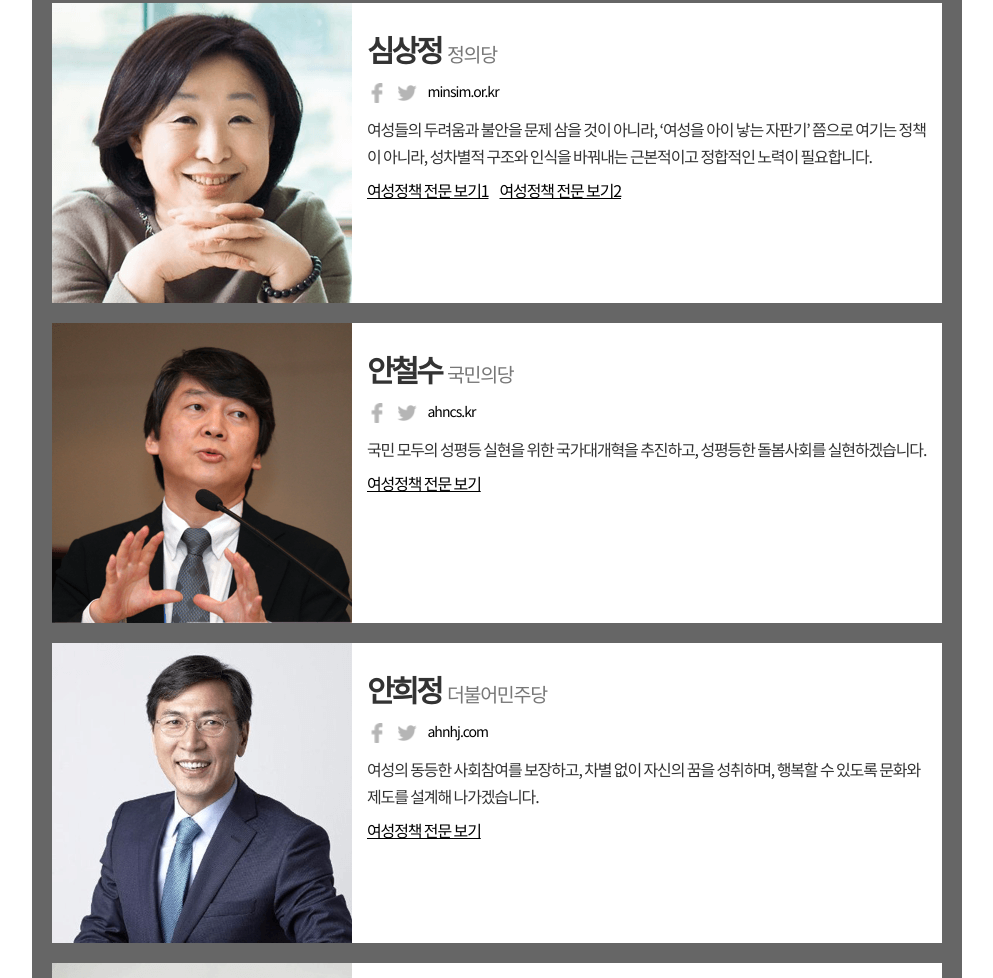
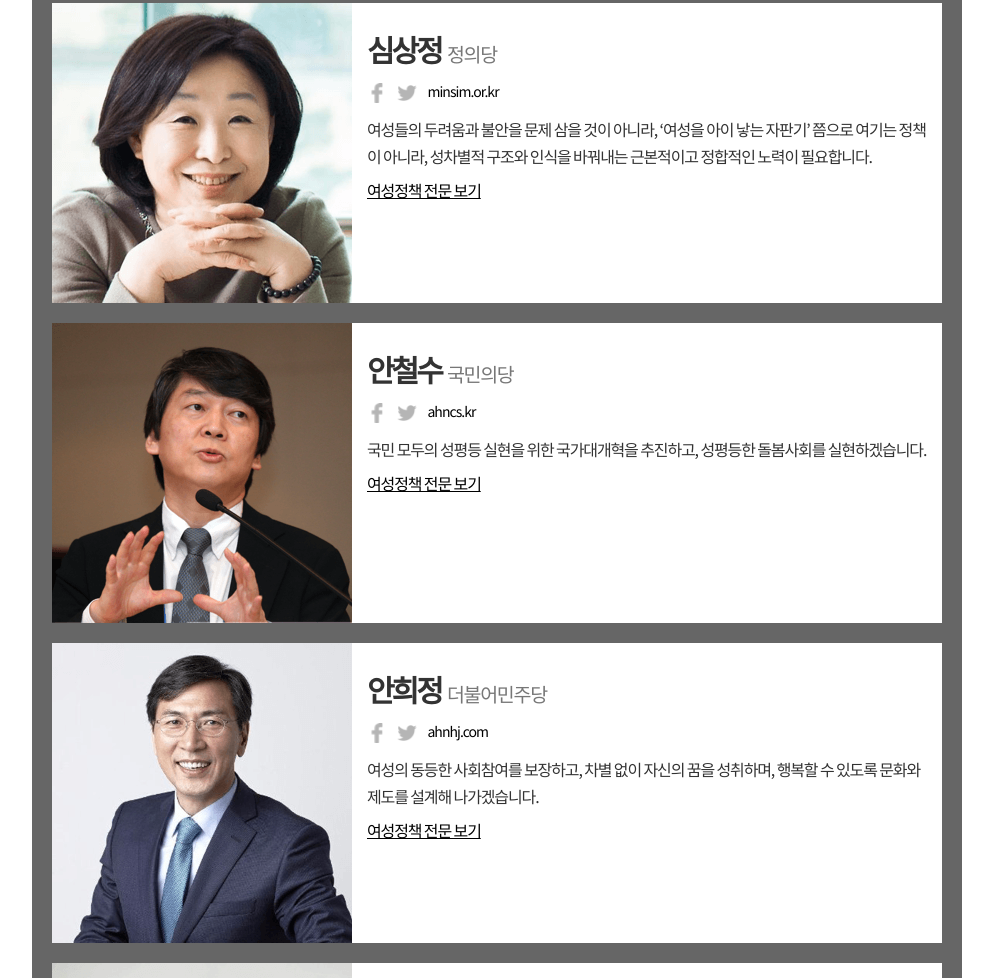
Before and after one commit to parti-xyz/wouldyou-zine, a plain HTML site: page 201703.html in a window 1280 px wide. Shown: the part 1225-2203 px from the top of the page, without its empty margins (143-1136 px from the left). Drawn offline with nearby package versions, Linux system fonts and the light colour scheme; grey boxes are pictures that could not be loaded.

Commit message:
정책 전문보기를 우주당링크로 연결합니다

```diff
--- a/201703.html
+++ b/201703.html
@@ -181,9 +181,7 @@
                                 <div class="comment">
                                     여성들의 두려움과 불안을 문제 삼을 것이 아니라, ‘여성을 아이 낳는 자판기’ 쯤으로 여기는 정책이 아니라, 성차별적 구조와 인식을 바꿔내는 근본적이고 정합적인 노력이 필요합니다.
                                 </div>
-                                <a href="http://changekorea.net/node/363" target="_blank">여성정책 전문 보기1</a>
-                                &nbsp;&nbsp;&nbsp;
-                                <a href="http://blog.naver.com/713sim/220950460799" target="_blank">여성정책 전문 보기2</a>
+                                <a href="http://wouldyouparty.org/speakers/144?agenda_id=3" target="_blank">여성정책 전문 보기</a>
                                 <iframe class="govcraft-vote-widget" width="100%" src="http://wouldyouparty.org/opinions/363/vote_widget" frameborder="0" scrolling="no" style="display: block; overflow: hidden; height: 36px; position: absolute; width: 300px; bottom: 10px;"></iframe>
                             </div>
                         </div>
@@ -205,7 +203,7 @@
                                 <div class="comment">
                                     국민 모두의 성평등 실현을 위한 국가대개혁을 추진하고, 성평등한 돌봄사회를 실현하겠습니다.
                                 </div>
-                                <a href="https://www.facebook.com/ahncs111/posts/915959318546099" target="_blank">여성정책 전문 보기</a>
+                                <a href="http://wouldyouparty.org/speakers/150?agenda_id=3" target="_blank">여성정책 전문 보기</a>
                                 <iframe class="govcraft-vote-widget" width="100%" src="http://wouldyouparty.org/opinions/364/vote_widget" frameborder="0" scrolling="no" style="display: block; overflow: hidden; height: 36px; position: absolute; width: 300px; bottom: 10px;"></iframe>
                             </div>
                         </div>
@@ -227,7 +225,7 @@
                                 <div class="comment">
                                     여성의 동등한 사회참여를 보장하고, 차별 없이 자신의 꿈을 성취하며, 행복할 수 있도록 문화와 제도를 설계해 나가겠습니다.
                                 </div>
-                                <a href="http://www.ahnhj.com/html/press_view.php?idx=1893" target="_blank">여성정책 전문 보기</a>
+                                <a href="http://wouldyouparty.org/speakers/302?agenda_id=3" target="_blank">여성정책 전문 보기</a>
                                 <iframe class="govcraft-vote-widget" width="100%" src="http://wouldyouparty.org/opinions/365/vote_widget" frameborder="0" scrolling="no" style="display: block; overflow: hidden; height: 36px; position: absolute; width: 300px; bottom: 10px;"></iframe>
                             </div>
                         </div>
@@ -249,7 +247,7 @@
                                 <div class="comment">
                                    우리나라 여성의 지위가 최소한 OECD 평균은 되도록, 매년 성평등 지수들을 점검해 나갈 것을 약속합니다.
                                 </div>
-                                <a href="http://blog.naver.com/moonjaein2/220937799321" target="_blank">여성정책 전문 보기</a>
+                                <a href="http://wouldyouparty.org/speakers/300?agenda_id=3" target="_blank">여성정책 전문 보기</a>
                                 <iframe class="govcraft-vote-widget" width="100%" src="http://wouldyouparty.org/opinions/361/vote_widget" frameborder="0" scrolling="no" style="display: block; overflow: hidden; height: 36px; position: absolute; width: 300px; bottom: 10px;"></iframe>
                             </div>
                         </div>
@@ -271,7 +269,7 @@
                                 <div class="comment">
                                     성평등에 기반한 차별 없는 공정국가 건설을 위해 여성정책이 아닌 새로운 패러다임의 성평등 정책을 확대 추진하겠습니다.
                                 </div>
-                                <a href="https://www.facebook.com/jaemyunglee/posts/1433654893343002" target="_blank">여성정책 전문 보기</a>
+                                <a href="http://wouldyouparty.org/speakers/303?agenda_id=3" target="_blank">여성정책 전문 보기</a>
                                 <iframe class="govcraft-vote-widget" width="100%" src="http://wouldyouparty.org/opinions/362/vote_widget" frameborder="0" scrolling="no" style="display: block; overflow: hidden; height: 36px; position: absolute; width: 300px; bottom: 10px;"></iframe>
                             </div>
                         </div>
```
